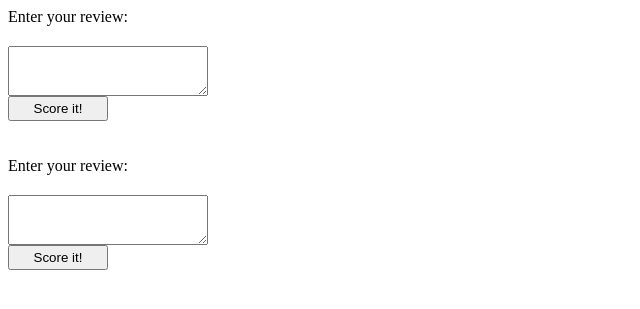
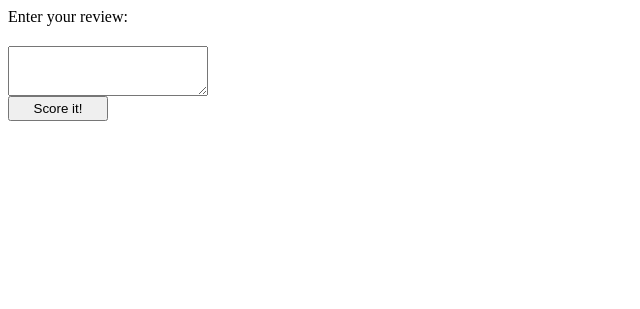
Before and after one commit to muskanmahajan37/sentimentfrontend, a plain HTML site: page index.html in a window 1280 px wide. Shown: the whole page, without its empty margins (0-640 px from the left). Drawn offline with Linux system fonts and the light colour scheme.

Commit message:
Update index.html

```diff
--- a/index.html
+++ b/index.html
@@ -1,33 +1,3 @@
-<html>
-
-<head>
-    <style>
-        div {
-            width: 200px;
-            padding-bottom: 20px;
-        }
-
-        textarea {
-            width: 200px;
-            height: 50px;
-        }
-
-        button {
-            width: 100px;
-            height: 25px;
-            display: block;
-        }
-    </style>
-</head>
-
-<body>
-    <div>Enter your review:</div>
-    <form onsubmit="return false">
-        <textarea id="review"></textarea>
-        <button>Score it!</button>
-    </form>
-    <div id="output"></div>
-</body>
 <html>
 
 <head>
```
